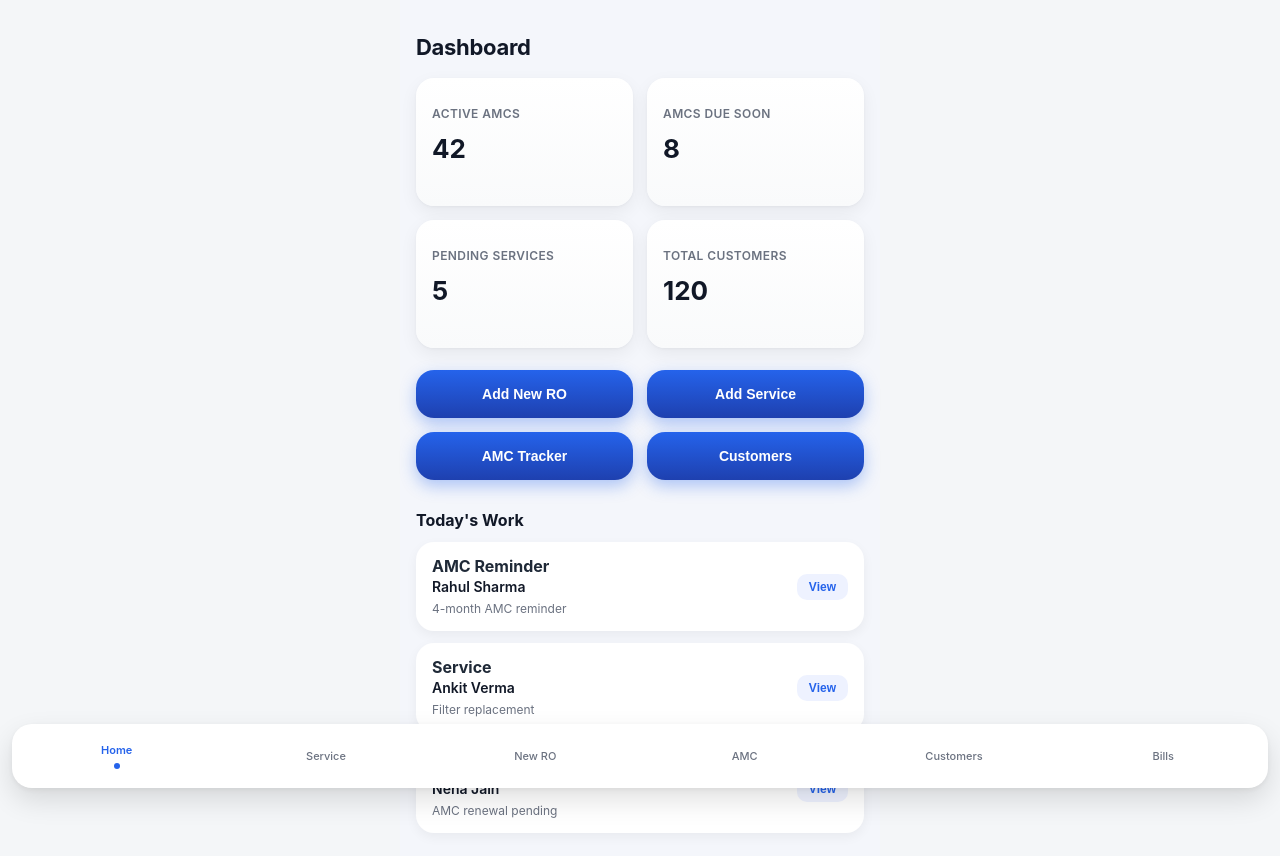
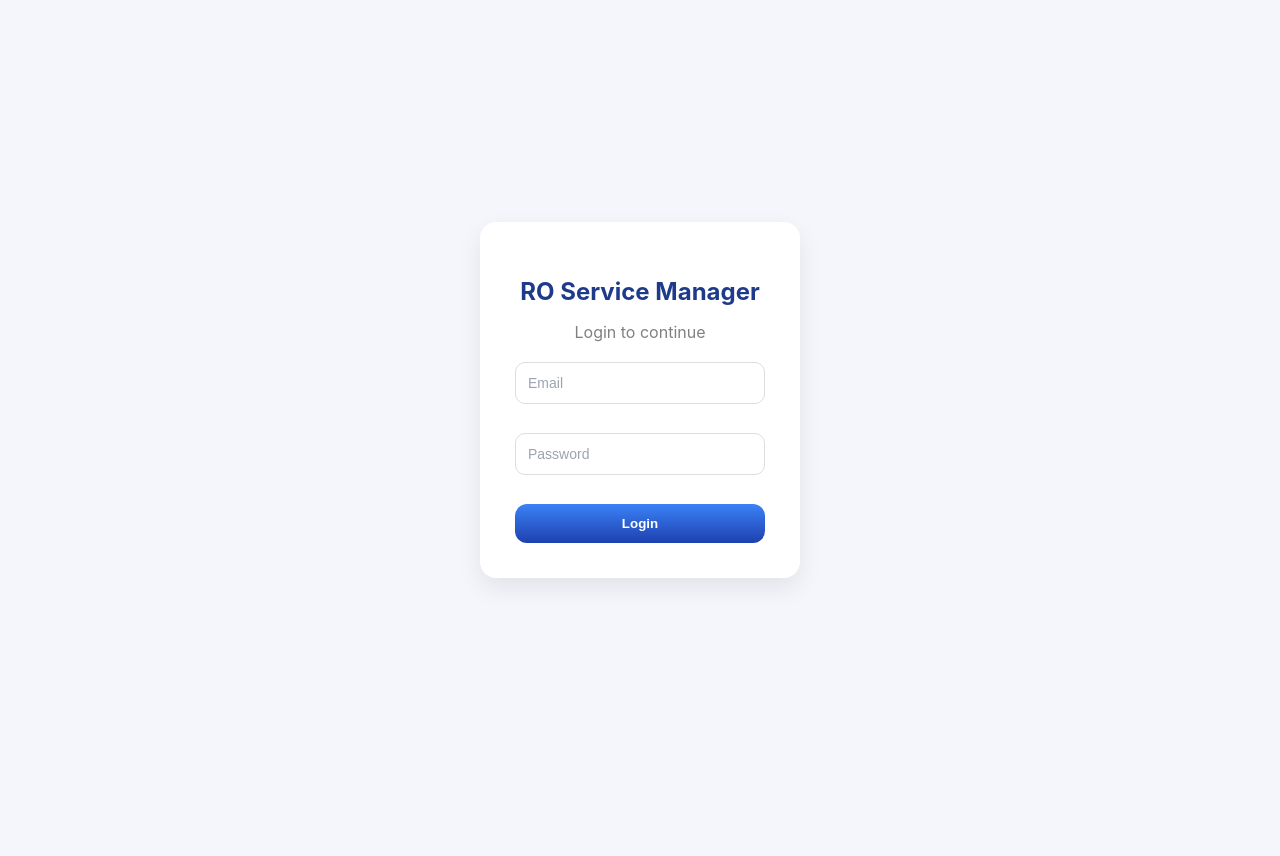
Before and after one commit to PrakharTagra/Mineral-Jal, a React (Vite) app: page / in a window 1280 px wide. Shown: the top 856 px of the page. After the commit the page ends 800 px from the top, so only its background shows below. Built offline with nearby package versions, Linux system fonts and the light colour scheme.

Commit message:
Login page

```diff
--- /dev/null
+++ b/Login/login.css
@@ -0,0 +1,53 @@
+body {
+  margin: 0;
+  font-family: Arial, Helvetica, sans-serif;
+  background: #eef1f6;
+}
+
+.login-container {
+  height: 100vh;
+  display: flex;
+  justify-content: center;
+  align-items: center;
+}
+
+.login-card {
+  background: white;
+  padding: 35px;
+  width: 320px;
+  border-radius: 16px;
+  box-shadow: 0 10px 25px rgba(0,0,0,0.08);
+  text-align: center;
+}
+
+.login-card h2 {
+  color: #1e3a8a;
+  margin-bottom: 5px;
+}
+
+.sub {
+  color: gray;
+  margin-bottom: 20px;
+}
+
+.login-card form {
+  display: flex;
+  flex-direction: column;
+  gap: 15px;
+}
+
+.login-card input {
+  padding: 12px;
+  border-radius: 10px;
+  border: 1px solid #ddd;
+}
+
+.login-card button {
+  padding: 12px;
+  border-radius: 12px;
+  border: none;
+  background: linear-gradient(180deg,#3b82f6,#1e40af);
+  color: white;
+  font-weight: bold;
+  cursor: pointer;
+}
--- /dev/null
+++ b/Login/login.jsx
@@ -0,0 +1,24 @@
+import "./login.css";
+
+export default function Login({ onLogin }) {
+
+  const handleSubmit = (e) => {
+    e.preventDefault();
+    onLogin();   // switches to dashboard
+  };
+
+  return (
+    <div className="login-container">
+      <div className="login-card">
+        <h2>RO Service Manager</h2>
+        <p className="sub">Login to continue</p>
+
+        <form onSubmit={handleSubmit}>
+          <input type="text" placeholder="Email" />
+          <input type="password" placeholder="Password" />
+          <button type="submit">Login</button>
+        </form>
+      </div>
+    </div>
+  );
+}
--- a/src/App.jsx
+++ b/src/App.jsx
@@ -1,7 +1,13 @@
-import AppRoutes from "./routes/AppRoutes";
+import { useState } from "react";
+import Login from "../Login/login";
+import Dashboard from "./pages/dashboard/Dashboard";   // ← this file you sent
 
 function App() {
-  return <AppRoutes />;
+  const [loggedIn, setLoggedIn] = useState(false);
+
+  return loggedIn
+    ? <Dashboard />
+    : <Login onLogin={() => setLoggedIn(true)} />;
 }
 
 export default App;
--- a/src/main.jsx
+++ b/src/main.jsx
@@ -1,11 +1,14 @@
 import React from "react";
 import ReactDOM from "react-dom/client";
 import App from "./App";
+import { BrowserRouter } from "react-router-dom";
 import "./index.css";
 import "./styles/ui.css";
 
 ReactDOM.createRoot(document.getElementById("root")).render(
   <React.StrictMode>
-    <App />
+    <BrowserRouter>
+      <App />
+    </BrowserRouter>
   </React.StrictMode>
 );
```
